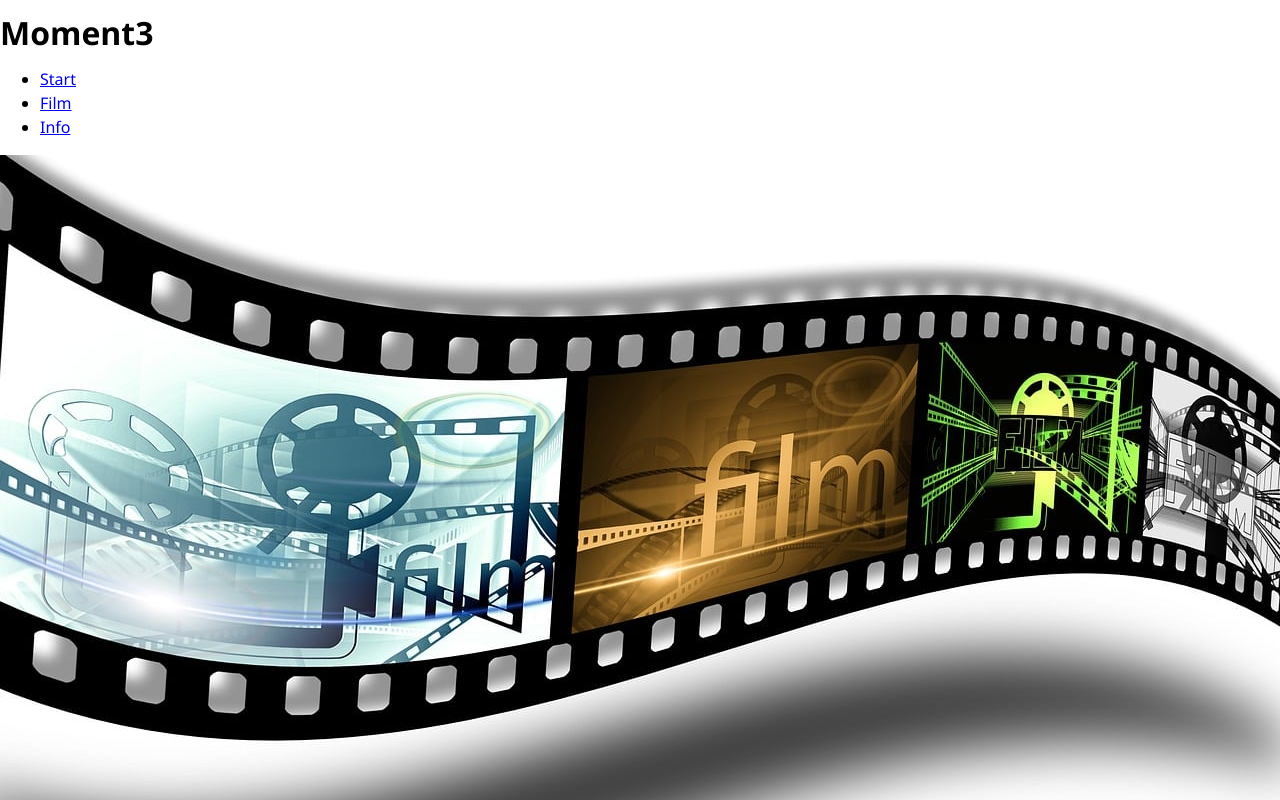
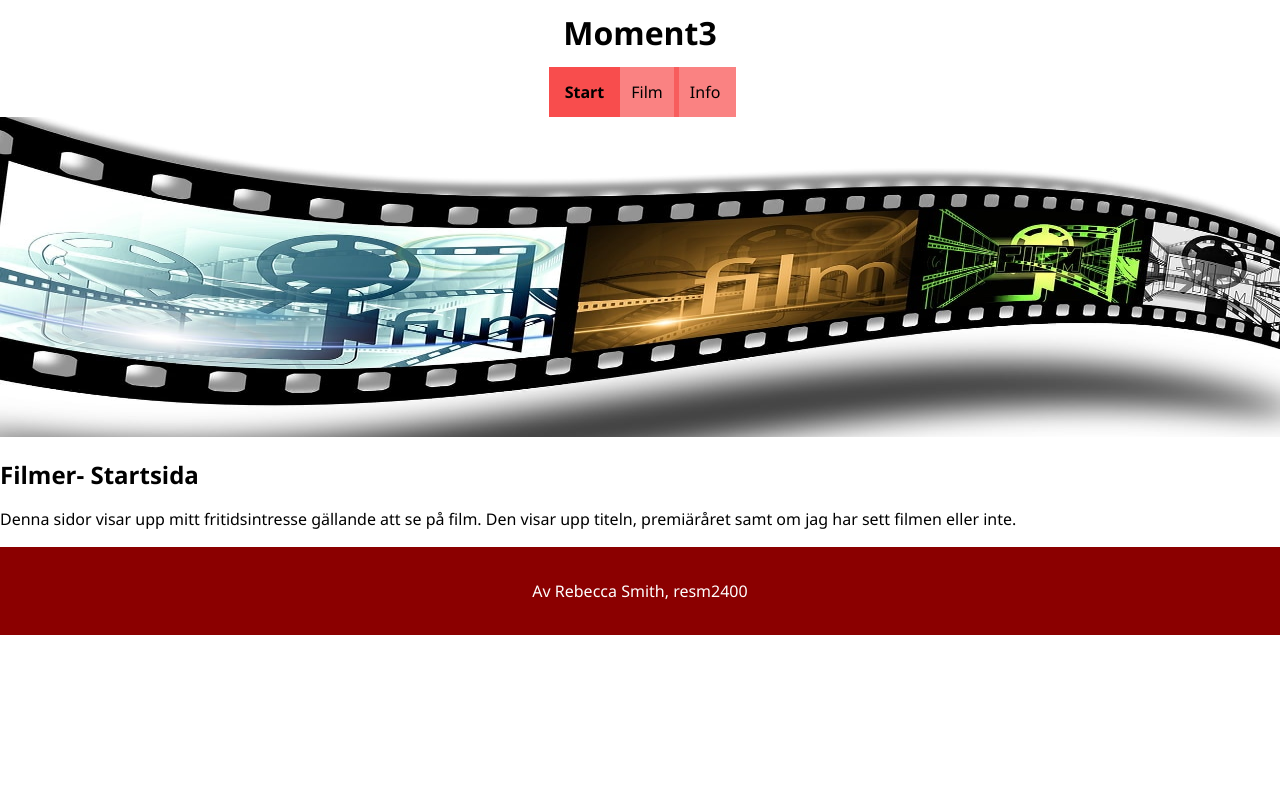
Before and after one commit to Rebexian87/moment3_vue, a Vue app: page / in a window 1280 px wide. Shown: the top 800 px of the page. Built offline with nearby package versions, Linux system fonts and the light colour scheme.

Commit message:
added some css to footer, header, menu etc.

```diff
--- a/src/App.vue
+++ b/src/App.vue
@@ -13,7 +13,12 @@ import Footer from './components/Footer.vue';
   <Footer />
 </template>
 
-<style scoped></style>
+<style scoped>
+  main {
+    max-width: 1520px;
+    margin: auto;
+  }
+</style>
 
 
 
--- a/src/components/Footer.vue
+++ b/src/components/Footer.vue
@@ -3,3 +3,20 @@
        <p>Av Rebecca Smith, resm2400</p>
     </footer>
 </template>
+
+
+<style scoped>
+footer {
+    text-align: center;
+    background-color: darkred;
+    max-width: 1520px;
+    margin: auto;
+}
+
+footer p {
+    padding: 2em;
+    color: white;
+}
+
+
+</style>
--- a/src/components/Header.vue
+++ b/src/components/Header.vue
@@ -19,4 +19,42 @@
 
 <style scoped>
 
+h1{
+    text-align: center;
+}
+nav{
+    text-align: center;
+}
+
+nav ul{
+margin: 0;
+padding: 0;
+list-style: none;
+}
+
+nav li {
+    display: inline-block;
+    margin-right: -5px;
+}
+
+nav ul li a{
+display: inline-block;
+height: 50px;
+line-height: 50px;
+background-color: rgba(248, 77, 77, 0.7);
+text-decoration: none;
+color: #000;
+padding: 0 1em 0 1em
+}
+
+.router-link-active {
+background-color: rgba(248, 77, 77);
+font-weight: bold;
+}
+
+nav ul li a:hover{
+background-color: darkred;
+color: white;
+}
+
 </style>
--- a/src/views/startView.vue
+++ b/src/views/startView.vue
@@ -8,5 +8,8 @@
 </script>
 
 <style scoped>
-
+    img {
+        height: 20em;
+        width: 100%;
+    }
 </style>
```
Also changed, not shown: src/assets/main.css (line endings or trailing spaces).
